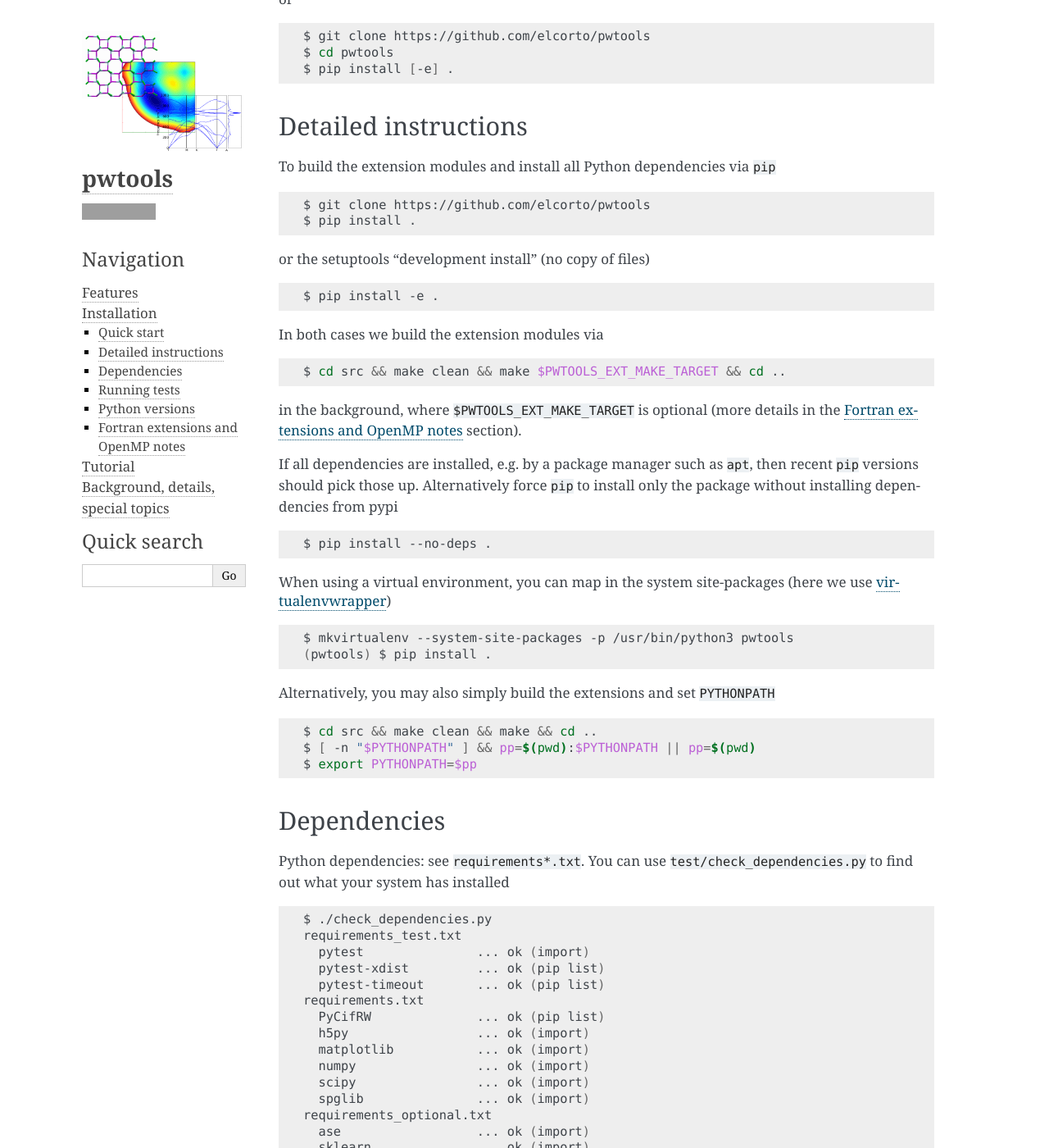
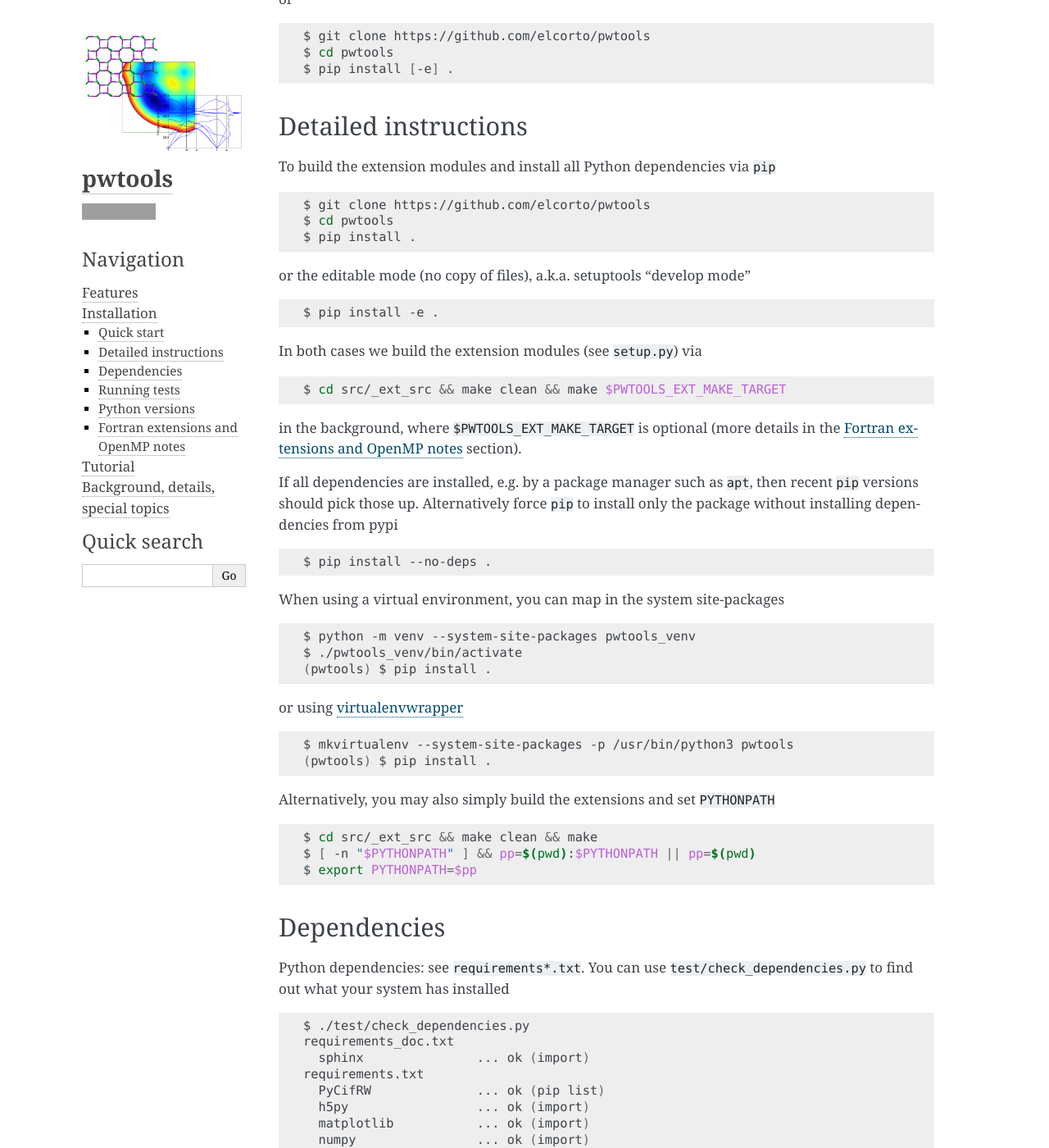
Before and after one commit to elcorto/pwtools, a Sphinx documentation site: the page built from doc/source/written/install.rst, in a window 1280 px wide and 1400 px high, scrolled down 391 px. Shown: the whole window at 82% size. Built offline with Sphinx 7.4.7, drawn with Linux system fonts in a browser that asks for light colours; pages that are not in the unit, such as notebooks, are missing from menus; some of the changed text lies outside the part shown; grey boxes are pictures that could not be loaded.

Commit message:
DOC: update install section (new pkg layout)
Mainly the location of the extension sourcees is new. Update some
instructions as well.

```diff
--- a/doc/source/conf.py
+++ b/doc/source/conf.py
@@ -92,7 +92,7 @@ master_doc = 'index'
 
 # General information about the project.
 project = 'pwtools'
-copyright = '2022, Steve Schmerler'
+copyright = '2023, Steve Schmerler'
 author = 'Steve Schmerler'
 
 # The version info for the project you're documenting, acts as replacement for
--- a/doc/source/written/install.rst
+++ b/doc/source/written/install.rst
@@ -15,7 +15,7 @@ Then
 
 .. code-block:: sh
 
-    # <<probably make a venv>>
+    # <<probably make a venv before, see below for examples>>
     $ pip install git+https://github.com/elcorto/pwtools
 
 or
@@ -36,19 +36,20 @@ To build the extension modules and install all Python dependencies via
 .. code-block:: sh
 
     $ git clone https://github.com/elcorto/pwtools
+    $ cd pwtools
     $ pip install .
 
-or the setuptools "development install" (no copy of files)
+or the editable mode (no copy of files), a.k.a. setuptools "develop mode"
 
 .. code-block:: sh
 
     $ pip install -e .
 
-In both cases we build the extension modules via
+In both cases we build the extension modules (see ``setup.py``) via
 
 .. code-block:: sh
 
-    $ cd src && make clean && make $PWTOOLS_EXT_MAKE_TARGET && cd ..
+    $ cd src/_ext_src && make clean && make $PWTOOLS_EXT_MAKE_TARGET
 
 in the background, where ``$PWTOOLS_EXT_MAKE_TARGET`` is optional (more details
 in the :ref:`extensions` section).
@@ -61,8 +62,15 @@ to install only the package without installing dependencies from pypi
 
     $ pip install --no-deps .
 
-When using a virtual environment, you can map in the system site-packages (here
-we use virtualenvwrapper_)
+When using a virtual environment, you can map in the system site-packages
+
+.. code-block:: sh
+
+    $ python -m venv --system-site-packages pwtools_venv
+    $ ./pwtools_venv/bin/activate
+    (pwtools) $ pip install .
+
+or using virtualenvwrapper_
 
 .. code-block:: sh
 
@@ -73,7 +81,7 @@ Alternatively, you may also simply build the extensions and set ``PYTHONPATH``
 
 .. code-block:: sh
 
-    $ cd src && make clean && make && cd ..
+    $ cd src/_ext_src && make clean && make
     $ [ -n "$PYTHONPATH" ] && pp=$(pwd):$PYTHONPATH || pp=$(pwd)
     $ export PYTHONPATH=$pp
 
@@ -86,11 +94,9 @@ Python dependencies: see ``requirements*.txt``. You can use
 
 .. code-block:: sh
 
-    $ ./check_dependencies.py
-    requirements_test.txt
-      pytest               ... ok (import)
-      pytest-xdist         ... ok (pip list)
-      pytest-timeout       ... ok (pip list)
+    $ ./test/check_dependencies.py
+    requirements_doc.txt
+      sphinx               ... ok (import)
     requirements.txt
       PyCifRW              ... ok (pip list)
       h5py                 ... ok (import)
```
Also changed, not shown: other parts of doc/source/written/install.rst (+6 -4 lines).
